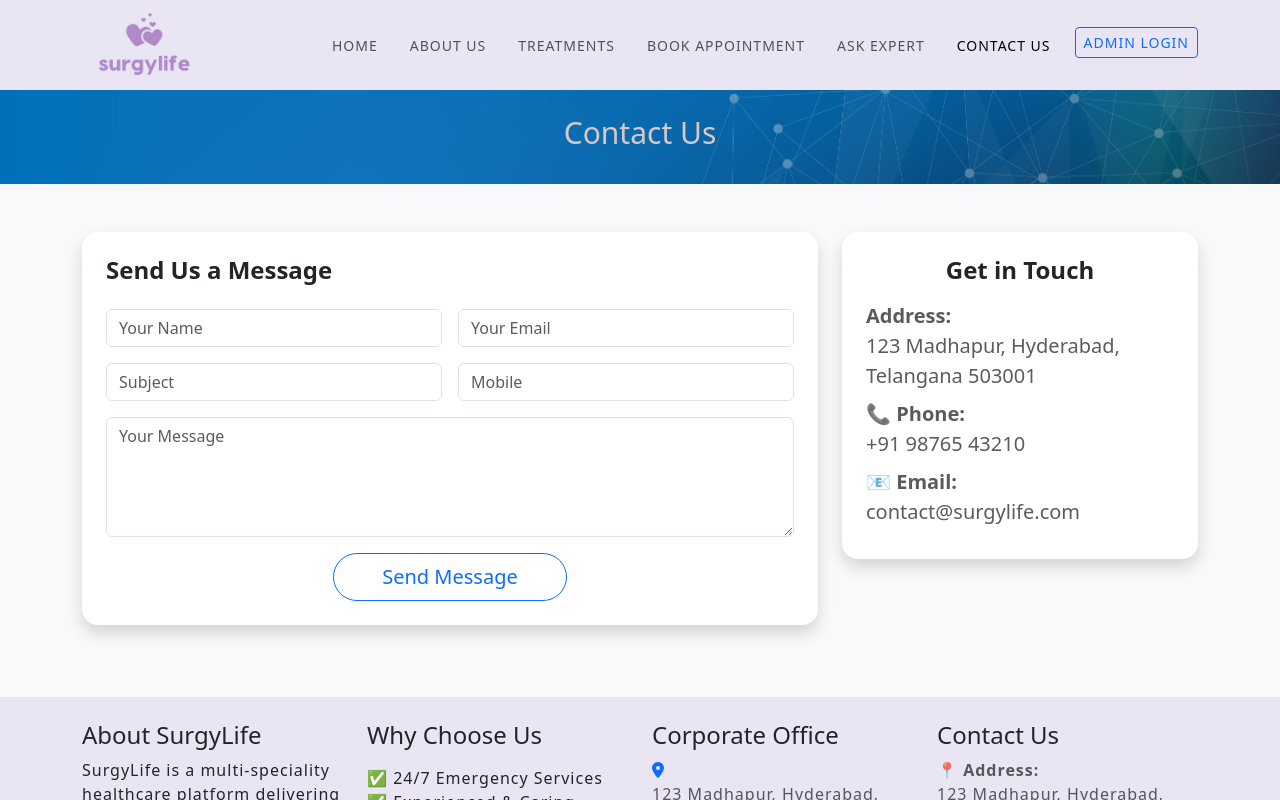
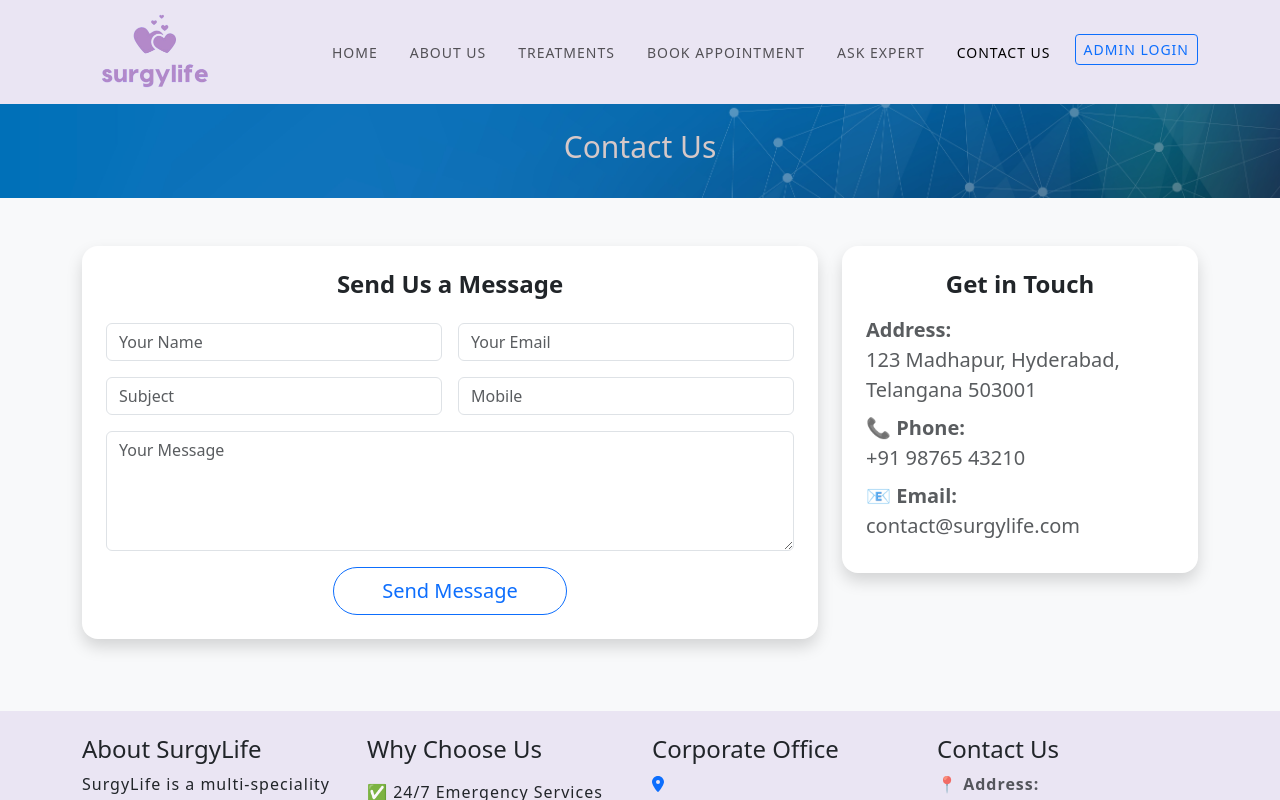
Before and after one commit to shiva260999/Surgylife-frontend, a React (Create React App) app: page /contactus in a window 1280 px wide. Shown: the top 800 px of the page. Built offline with nearby package versions, Linux system fonts and the light colour scheme.

Commit message:
changed now

```diff
--- a/src/components/Admindashboard.js
+++ b/src/components/Admindashboard.js
@@ -21,7 +21,7 @@
               <Adminsidebar />
             </div>
             <div className="col-lg-9">
-              <h1>Welcome {}</h1>
+              <h1 className="text-center">Welcome </h1>
               <Outlet />
             </div>
           </div>
--- a/src/components/Contactus.js
+++ b/src/components/Contactus.js
@@ -17,7 +17,9 @@
           <div className="row">
             <div className="col-lg-8 col-md-12 mb-4">
               <div className="p-4 rounded-4 shadow bg-white">
-                <h4 className="fw-semibold mb-4">Send Us a Message</h4>
+                <h4 className="fw-semibold mb-4 text-center">
+                  Send Us a Message
+                </h4>
                 <form>
                   <div className="row g-3">
                     <div className="col-md-6">
--- a/src/header/Header.css
+++ b/src/header/Header.css
@@ -6,7 +6,7 @@
 }
 
 header img {
-  height: 80px;
+  height: 94px;
 }
 header {
   background-color: rgb(234, 229, 243);
```
